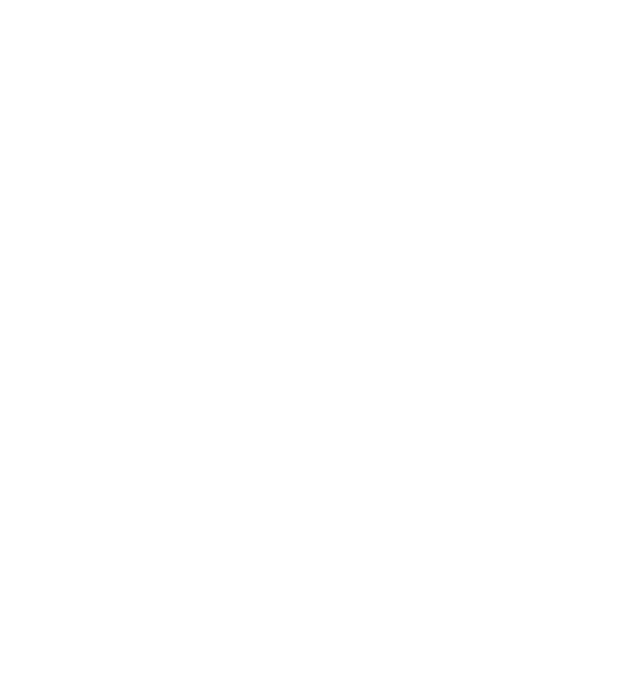
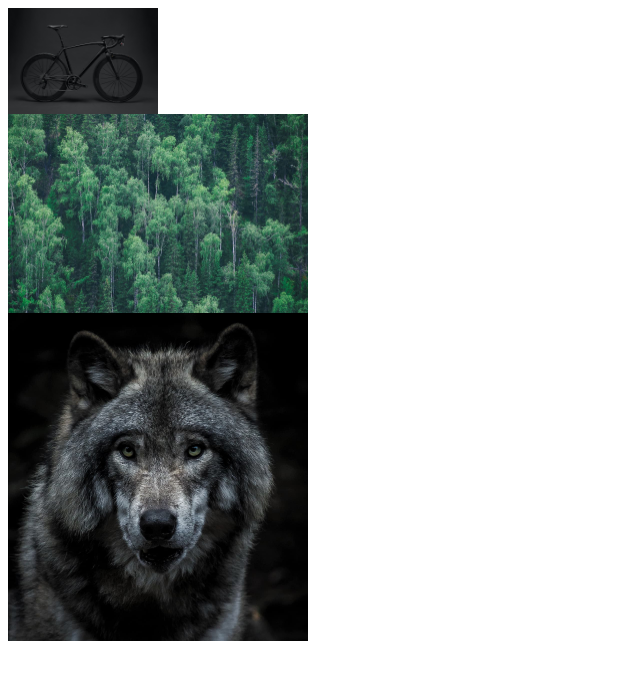
Before and after one commit to clecio-sousa/origamid-html-css-iniciantes, a plain HTML site: page imagens/index.html in a window 1280 px wide. Shown: the whole page, without its empty margins (0-640 px from the left). Drawn offline with Linux system fonts and the light colour scheme.

Commit message:
Initial commit

```diff
--- a/imagens/index.html
+++ b/imagens/index.html
@@ -1,8 +1,18 @@
 <!DOCTYPE html>
 <html>
-    <head>
-        <meta charset="utf-8">
-    </head>
+<head>
+    <meta charset="utf-8">
+    <link rel="stylesheet" href="style.css">
+</head>
+
+<body>
+    <div>
+        <img class="foto" src="./img/bicicleta.jpg" alt="Bicicleta preta">
+        <img src="./img/floresta.jpg" alt="floresta">
+        <img src="./img/lobo.jpg" alt="lobo">
+    </div>
+
+</body>
 
 
 </html>
--- /dev/null
+++ b/imagens/style.css
@@ -0,0 +1,14 @@
+img{
+    max-width: 100%;
+    display: block;
+}
+
+
+div{
+    width: 300px;
+
+}
+
+.foto{
+    width: 150px;
+}
```
Also changed, not shown: imagens/img/bicicleta-1200-800.jpg (added), imagens/img/bicicleta-300-200.jpg (added), imagens/img/bicicleta.jpg (added), imagens/img/bikcraft.png (added), imagens/img/bikcraft.svg (added), imagens/img/floresta.jpg (added), imagens/img/lobo.jpg (added).
